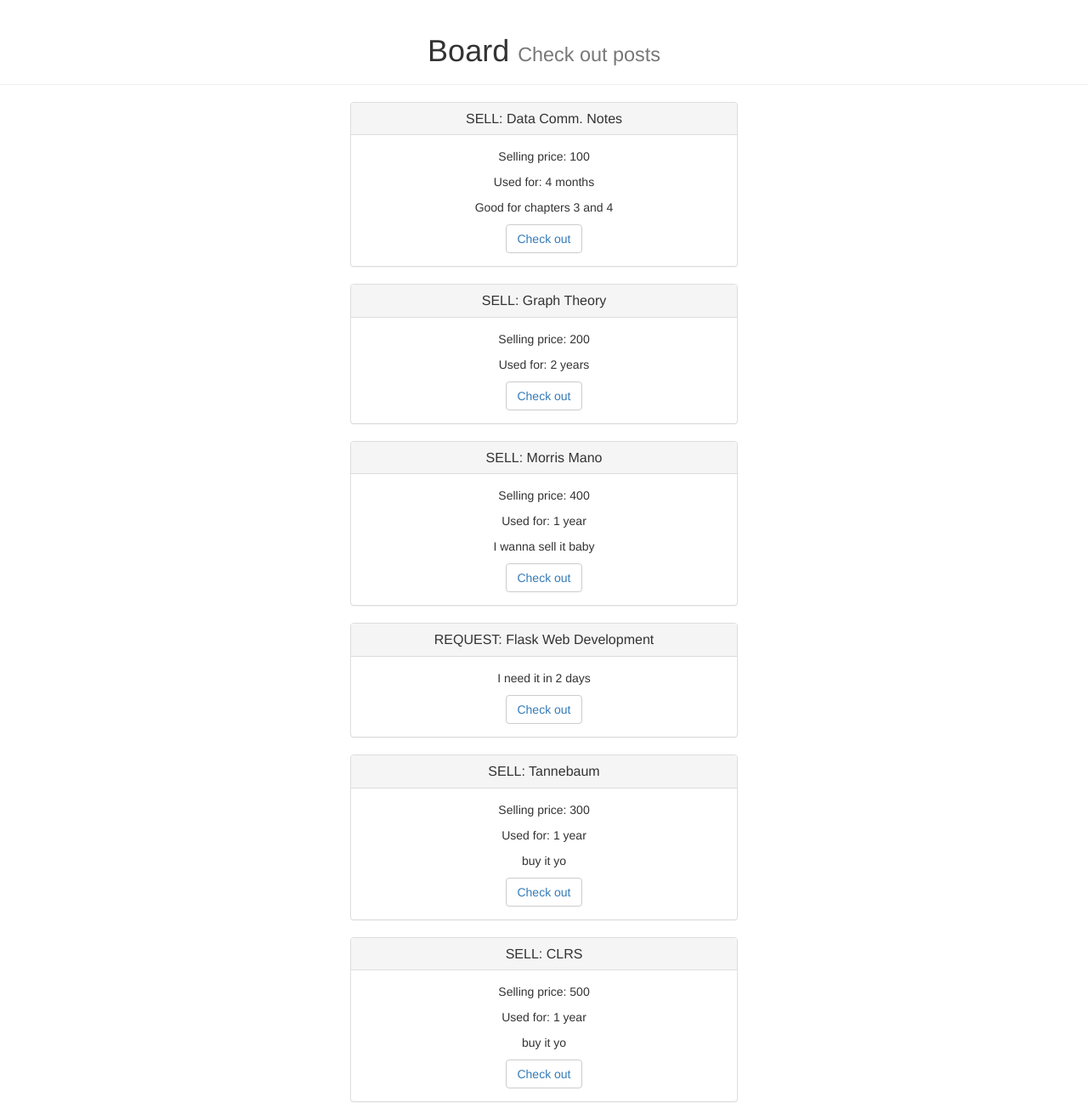
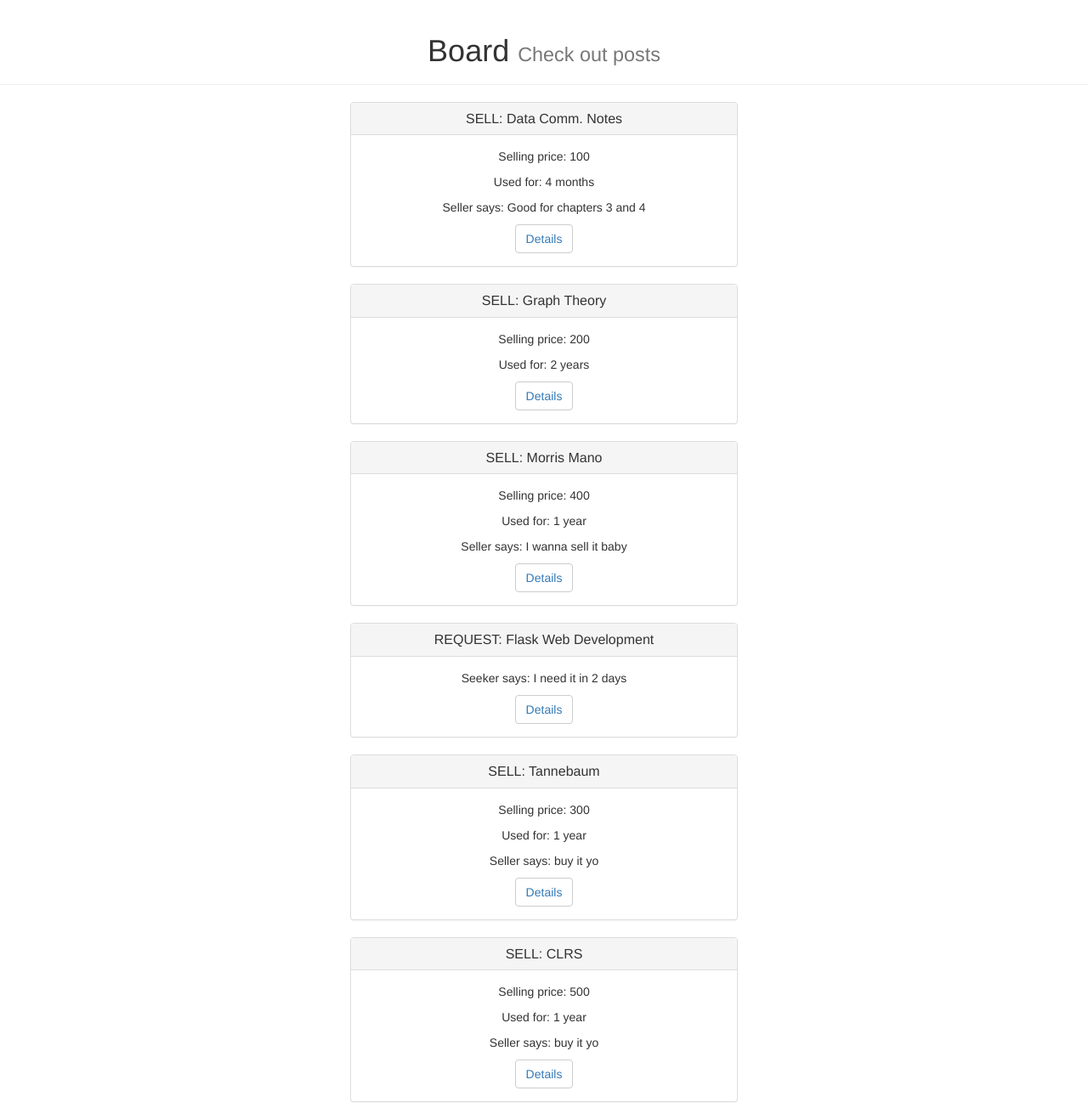
Before and after one commit to dht93/flask_nearly_new_webapp, a Flask app: page /board/1/ in a window 1280 px wide. Shown: the whole page at 85% size. Run offline with Flask 2, Linux system fonts and the light colour scheme; data comes from the database, SQL or seed files in the repository; both versions use the stored data as it was after the commit; some libraries are stand-ins or nearby versions.

Commit message:
Fined tuned some front end details on board.html and sell.html

```diff
--- a/templates/board.html
+++ b/templates/board.html
@@ -17,17 +17,18 @@
   </div>
   <div class="panel-body">
     {%if el[1]=='S':%}
-    <span>
     <p>Selling price: {{el[5]}}</p>
     <p>Used for: {{el[6]}}</p>
-    <p>{{el[7]}}</p></span>
+    {%if not el[7]=='':%}
+    <p>Seller says: {{el[7]}}</p>
+    {%endif%}
     {%else:%}
-    {%if not el[7]=='NULL':%}
-    <p>{{el[7]}}</p>
+    {%if not el[7]=='':%}
+    <p>Seeker says: {{el[7]}}</p>
     {%endif%}
     {%endif%}
     <div class="btn-group" role="group" aria-label="...">
-  <button type="button" class="btn btn-default"><a href="{{url_for('post',tr_id=el[2])}}">Check out</a></button>
+  <button type="button" class="btn btn-default"><a href="{{url_for('post',tr_id=el[2])}}">Details</a></button>
 </div>
   </div>
 
--- a/templates/sell.html
+++ b/templates/sell.html
@@ -12,7 +12,7 @@
   		<h4>Enter details:</h4>
   		<br>
   		<form action="" class="form-inline" method="post">
-  			<input required type="text" class="form-control" placeholder = "Enter Book Title" name="content" value="{{request.form.content}}"><br>
+  			<input required type="text" class="form-control" placeholder = "You're selling what?" name="content" value="{{request.form.content}}"><br>
         <input required type="text" class="form-control" placeholder = "You're expecting to sell at?" name="selling_p" value="{{request.form.selling_p}}"><br>
         <input required type="text" class="form-control" placeholder = "Used for?" name="used_for" value="{{request.form.used_for}}"><br>
   			<input type="text" class="form-control" placeholder = "Any additional info?" name="add_info" value="{{request.form.add_info}}" ><br>
```
Also changed, not shown: users.sqlite.
